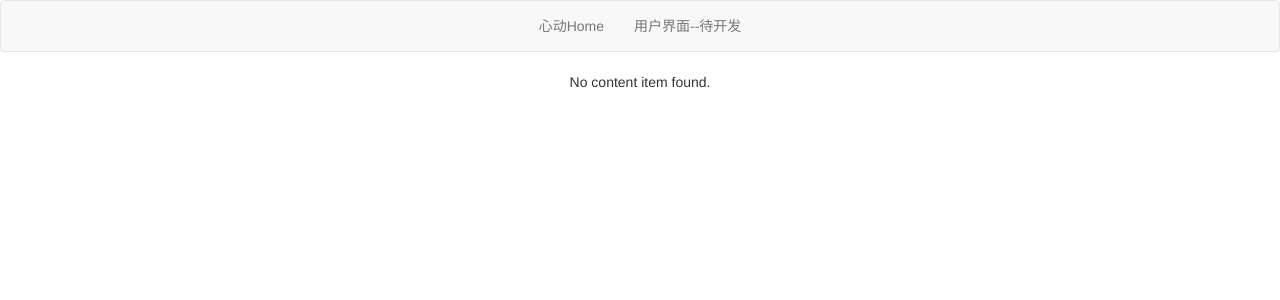
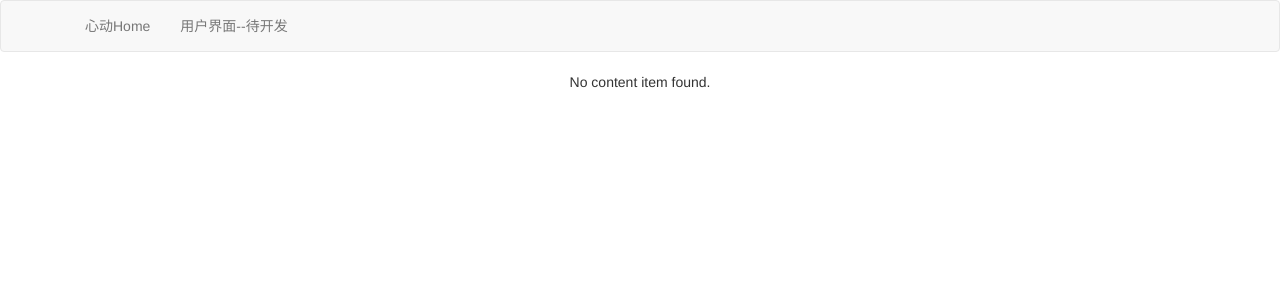
Before and after one commit to Li-ym-cloud/heartpouding, a Python web app: template app/templates/index.html in a window 1280 px wide. Shown: the top 300 px of the page. Run offline with Jinja, Linux system fonts and the light colour scheme; the template is opened without the code that fills it, so the values that code supplies are empty; some libraries are stand-ins or nearby versions.

Commit message:
稍微调整前台i展示

```diff
--- a/app/main/views.py
+++ b/app/main/views.py
@@ -24,7 +24,7 @@ def index():
         ContentFlushItem.id > user_label.max_content_id,
         ContentFlushItem.content_xinghuo.isnot(None),
         db.func.length(ContentFlushItem.content_xinghuo) > 5
-    ).order_by(ContentFlushItem.id.asc()).limit(3).all()
+    ).order_by(ContentFlushItem.id.asc()).limit(2).all()
 
     if content_items:
         # 更新UserLabel的max_content_id为最新获取到的内容项中的最大ID
--- a/app/templates/base.html
+++ b/app/templates/base.html
@@ -16,19 +16,37 @@ Welcome to 心动
         justify-content: center;
         width: 100%;
     }
+    .navbar-nav {
+      display: flex;
+      flex-wrap: wrap; /* 允许项目换行 */
+      justify-content: center; /* 水平居中对齐 */
+    }
+
+    .navbar-nav > li {
+      flex: 1 1 auto; /* 使每个列表项都可以伸缩 */
+      text-align: center; /* 文本居中 */
+    }
+
+    /* 当屏幕宽度小于某个值时（例如768px），让导航项堆叠显示 */
+    @media (max-width: 768px) {
+      .navbar-nav > li {
+        flex-basis: 100%; /* 每个列表项占据一行 */
+      }
+    }
 </style>
 {% endblock %}
 
 {% block navbar %}
 <nav class="navbar navbar-default">
-    <div class="container">
-        <div class="collapse navbar-collapse" id="bs-example-navbar-collapse-1">
-            <ul class="nav navbar-nav navbar-center"> <!-- 添加了navbar-center类 -->
-                <li><a href="{{ url_for('main.index') }}">心动Home</a></li>
-                <li><a href="{{ url_for('main.index') }}">用户界面--待开发</a></li>
-            </ul>
-        </div>
+  <div class="container">
+    <div class="navbar-nav-wrapper" id="bs-example-navbar-collapse-1">
+      <ul class="nav navbar-nav">
+        <li><a href="{{ url_for('main.index') }}">心动Home</a></li>
+        <li><a href="{{ url_for('main.index') }}">用户界面--待开发</a></li>
+        <!-- 添加更多导航项 -->
+      </ul>
     </div>
+  </div>
 </nav>
 {% endblock %}
 
```
